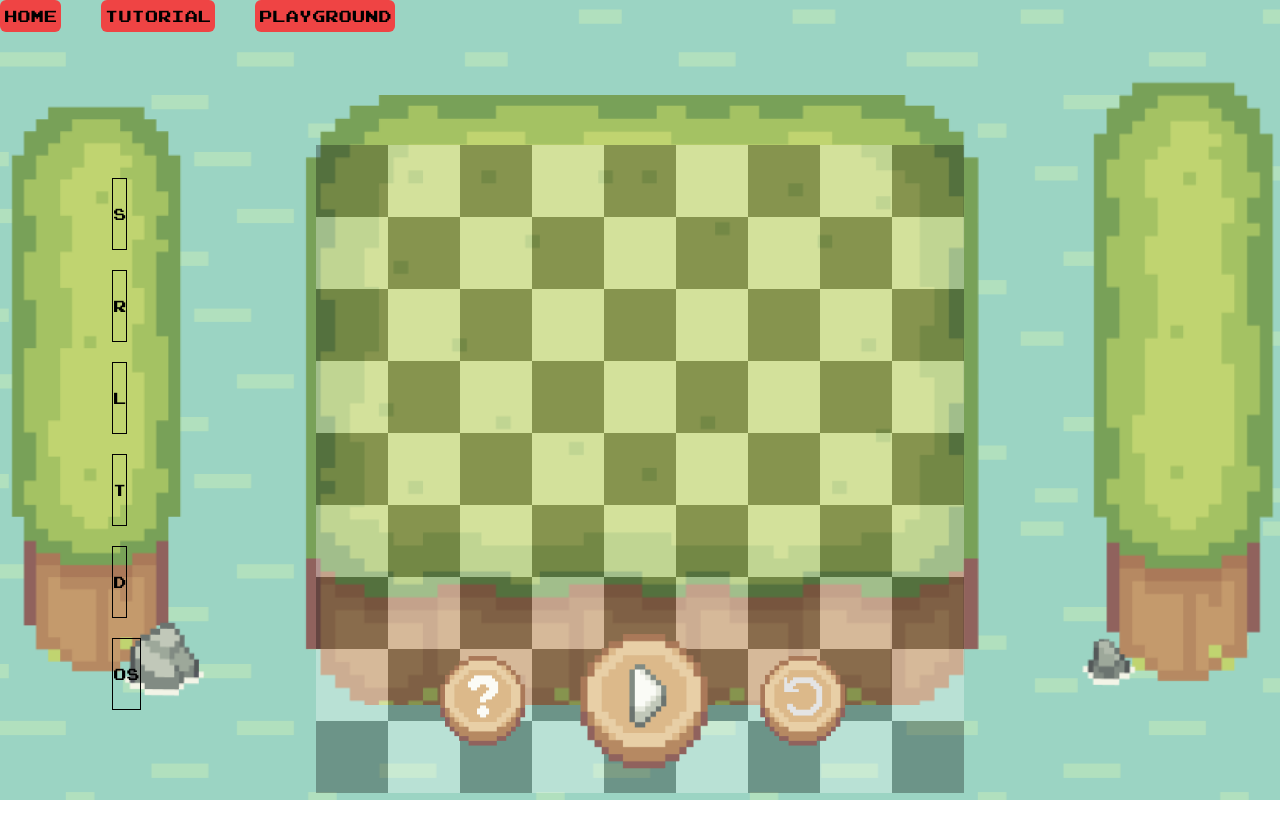
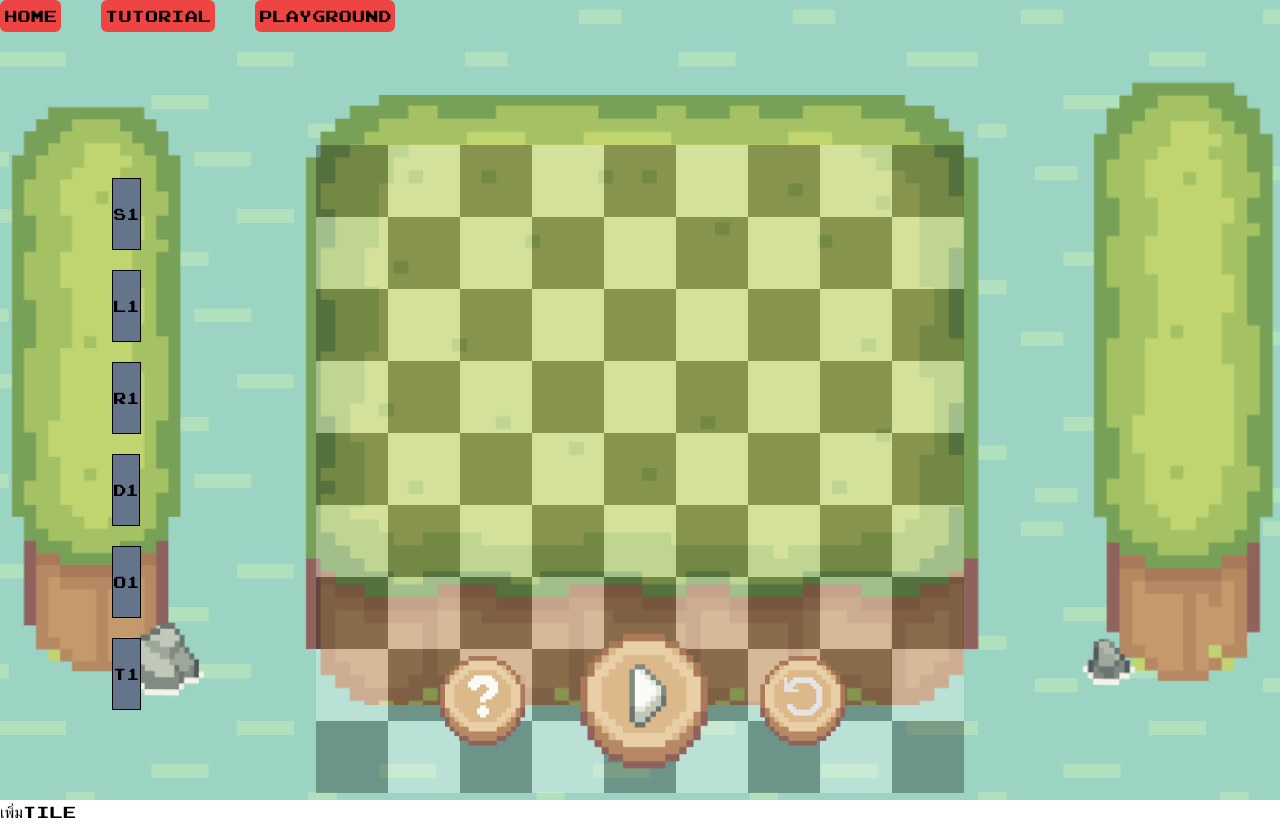
Before and after one commit to tirk101/toc_proj, a React (Vite) app: page /playground in a window 1280 px wide. Before the commit the page ends 800 px from the top, so only its background shows below. Built offline with nearby package versions, Linux system fonts and the light colour scheme.

Commit message:
data tile mangement

```diff
--- a/src/components/Board/index.tsx
+++ b/src/components/Board/index.tsx
@@ -3,7 +3,9 @@ import {DndContext} from '@dnd-kit/core';
 import Droppable from './Block/index';
 import {board} from '../../assets/home';
 
-const Board =({parent, tile}) =>{
+import Tile from '../Tile/index';
+
+const Board =({dataObject}) =>{
   const containers9x9 = ['a1', 'a2', 'a3','a4',"a5","a6","a7","a8","a9","b1","b2","b3","b4","b5","b6","b7","b8","b9","c1","c2","c3","c4","c5","c6","c7","c8","c9","d1","d2","d3","d4","d5","d6","d7","d8","d9","e1","e2","e3","e4","e5","e6","e7","e8","e9","f1","f2","f3","f4","f5","f6","f7","f8","f9","g1","g2","g3","g4","g5","g6","g7","g8","g9","h1","h2","h3","h4","h5","h6","h7","h8","h9","i1","i2","i3","i4","i5","i6","i7","i8","i9"];
 
   return (
@@ -15,12 +17,8 @@ const Board =({parent, tile}) =>{
               <div className='grid grid-cols-9 mt-[50px]'>
                 {containers9x9.map((id,index) => (
                   <Droppable key={id} id={id} index={index}>
-                    {parent[0].vid === id ? tile[0]: null}
-                    {parent[1].vid === id ? tile[1]: null}
-                    {parent[2].vid === id ? tile[2]: null}
-                    {parent[3].vid === id ? tile[3]: null}
-                    {parent[4].vid === id ? tile[4]: null}
-                    {parent[5].vid === id ? tile[5]: null}
+                  {dataObject.straight.map((item) => ((item.boardId === id) ?
+                    <Tile id={item.id} key={item.id} content={item.content} type={"straight"} boardId={item.boardId} /> : null))}
                   </Droppable>
                 ))}
                 </div>
--- a/src/components/Tile/index.tsx
+++ b/src/components/Tile/index.tsx
@@ -4,6 +4,12 @@ import {useDraggable} from '@dnd-kit/core';
 const Tile =(props) =>{
   const {attributes, listeners, setNodeRef, transform} = useDraggable({
     id: props.id,
+    data:
+    {
+      content: props.content,
+      boardId: props.boardId,
+      type: props.type,
+    }
   });
   const style = transform ? {
     transform: `translate3d(${transform.x}px, ${transform.y}px, 0)`,
@@ -11,8 +17,8 @@ const Tile =(props) =>{
 
 
   return (
-    <button ref={setNodeRef} style={style} {...listeners} {...attributes} className='w-[4.5rem] border-[1px] border-black  h-[4.5rem]  '>
-      {props.children}
+    <button ref={setNodeRef} style={style} {...listeners} {...attributes} className='w-[4.5rem] border-[1px] border-black  h-[4.5rem] bg-slate-500'>
+      {props.children}{props.id}
     </button>
   );
 }
--- a/src/components/Tileholder/index.tsx
+++ b/src/components/Tileholder/index.tsx
@@ -3,49 +3,65 @@ import { boardLeft } from '../../assets/home'
 import { tileHolder } from '../../assets/home';
 import Tile from '../Tile/index';
 
-const Tileholder = ({parent, tile}) => {
+
+const Tileholder = ({dataObject}) => {
+
+
+
   return (
     <div className=' relative z-10 '>
             <div className='absolute  w-full h-full flex flex-col '>
                 <div  className='flex flex-col  justify-center mx-[7rem] gap-5 mt-20 '>
                     <div className='relative'>
                         <div className=' absolute w-full h-full flex'>
-                            {parent[0].vid === null ? tile[0]: null}
+                            {dataObject.straight.map((item) => ((item.boardId === 'null')?
+                                <Tile id={item.id} key={item.id} content={item.content} type={"straight"}  boardId={item.boardId}/> : null
+                            ))}
                         </div>
                         <img src={tileHolder} className='w-[4.5rem] h-[4.5rem]' draggable={false}/>
                     </div>
 
                     <div className='relative'>
                         <div className=' absolute w-full h-full flex'>
-                            {parent[1].vid === null ? tile[1]: null}
+                            {dataObject.leftCorner.map((item) => (
+                                <Tile id={item.id} key={item.id} content={item.content} type={"leftCorner"}  boardId={item.boardId}/>
+                            ))}
                         </div>
                         <img src={tileHolder} className='w-[4.5rem] h-[4.5rem]' draggable={false}/>
                     </div>
 
                     <div className='relative'>
                         <div className=' absolute w-full h-full flex'>
-                            {parent[2].vid === null ? tile[2]: null}
+                            {dataObject.rightCorner.map((item) => (
+                                <Tile id={item.id} key={item.id} content={item.content} type={"rightCorner"}  boardId={item.boardId}/>
+                            ))}
                         </div>
                         <img src={tileHolder} className='w-[4.5rem] h-[4.5rem]' draggable={false}/>
                     </div>
 
                     <div className='relative'>
                         <div className=' absolute w-full h-full flex'>
-                            {parent[3].vid === null ? tile[3]: null}
+                            {dataObject.deadend.map((item) => (
+                                <Tile id={item.id} key={item.id} content={item.content} type={"deadend"}  boardId={item.boardId}/>
+                            ))}
                         </div>
                         <img src={tileHolder} className='w-[4.5rem] h-[4.5rem]' draggable={false}/>
                     </div>
 
                     <div className='relative'>
                         <div className=' absolute w-full h-full flex'>
-                            {parent[4].vid === null ? tile[4]: null}
+                            {dataObject.oneway.map((item) => (
+                                <Tile id={item.id} key={item.id} content={item.content} type={"oneway"}  boardId={item.boardId}/>
+                            ))}
                         </div>
                         <img src={tileHolder} className='w-[4.5rem] h-[4.5rem]' draggable={false}/>
                     </div>
 
                     <div className='relative'>
                         <div className=' absolute w-full h-full flex'>
-                            {parent[5].vid === null ? tile[5]: null}
+                            {dataObject.tway.map((item) => (
+                                <Tile id={item.id} key={item.id} content={item.content} type={"tway"}  boardId={item.boardId}/>
+                            ))}
                         </div>
                         <img src={tileHolder} className='w-[4.5rem] h-[4.5rem]' draggable={false}/>
                     </div>
--- /dev/null
+++ b/src/components/types.ts
@@ -0,0 +1,39 @@
+export type Id = string | number;
+
+
+
+export type StraightTile = {
+id: string;
+boardId: string;
+content: string;
+};
+
+export type LeftCorner = {
+id: string;
+boardId: string;
+content: string;
+};
+
+export type RightCorner = {
+id: string;
+boardId: string;
+content: string;
+};
+
+export type Deadend = {
+id: string;
+boardId: string;
+content: string;
+};
+
+export type Oneway = {
+id: string;
+boardId: string;
+content: string;
+};
+
+export type Tway = {
+id: string;
+boardId: string;
+content: string;
+};
--- a/src/page/Playground/index.tsx
+++ b/src/page/Playground/index.tsx
@@ -8,59 +8,125 @@ import Board  from '../../components/Board/index'
 import Tileholder from '../../components/Tileholder';
 import Sizechanger from '../../components/Sizechanger';
 import Tile from '../../components/Tile';
+import {StraightTile,LeftCorner,RightCorner,Deadend,Tway,Oneway} from '../../components/types'
+
+const defaultStraight: StraightTile[] = [
+  {
+      id: 's1',
+      boardId: 'null',
+      content: "พ่อง;"
+  },
+]
+
+const defaultLeftCorner: LeftCorner[] = [
+  {
+      id: 'l1',
+      boardId: 'null',
+      content: "พ่อง;"
+  },
+]
+
+const defaultRightCorder: RightCorner[] = [
+  {
+      id: 'r1',
+      boardId: 'null',
+      content: "พ่อง;"
+  },
+]
+
+const defaultDeadend: Deadend[] = [
+  {
+      id: 'd1',
+      boardId: 'null',
+      content: "พ่อง;"
+  },
+]
+
+const defaultTway: Tway[] = [
+  {
+      id: 't1',
+      boardId: 'null',
+      content: "พ่อง;"
+  },
+]
+
+const defaultOneway: Oneway[] = [
+  {
+      id: 'o1',
+      boardId: 'null',
+      content: "พ่อง;"
+  },
+
+]
+
 
 const index = () => {
-  const [parent, setParent] = useState([{id:'draggable1',vid:null},{id:'draggable2',vid:null},{id:'draggable3',vid:null},{id:'draggable4',vid:null},{id:'draggable5',vid:null},{id:'draggable6',vid:null}]);
+  //Data Section
+  const [straight, setStraight] = useState<StraightTile[]>(defaultStraight);
+  const [leftCorner, setLeftCorner] = useState<LeftCorner[]>(defaultLeftCorner);
+  const [rightCorner, setRightCorner] = useState<RightCorner[]>(defaultRightCorder);
+  const [deadend, setDeadend] = useState<Deadend[]>(defaultDeadend);
+  const [tway, setTway] = useState<Tway[]>(defaultTway);
+  const [oneway, setOneway] = useState<Oneway[]>(defaultOneway);
+  const dataObject = {straight: straight, leftCorner: leftCorner, rightCorner: rightCorner, deadend: deadend, tway: tway, oneway: oneway}
 
-  function handleDragEnd(event) {
-    const {active, over} = event;
-    const activeIndex = parent.findIndex((item) => item.id === active.id);
-    if (over === null)
+
+
+const  handleDragEnd = (event) => {
+    const {over, active} = event;
+
+    const activeIndex = straight.findIndex((item) => item.id === active.id)
+
+    straight[activeIndex].boardId = over?.id || 'null';
+    setStraight([...straight]);
+
+    const hasANullBoardId = straight.some((item) => item.boardId === 'null');
+
+    if(!hasANullBoardId)
     {
-        parent[activeIndex].vid = null;
-        const updatedParent = [...parent];
-        setParent(updatedParent);
-    }
-    else
-    {
-
-      const overIndex = parent.findIndex((item) => item.vid === over.id);
-      if(parent[overIndex] && (parent[overIndex] !== parent[activeIndex]))
-      {
-
-      }
-      else
-      {
-        parent[activeIndex].vid = over.id;
-        const updatedParent = [...parent];
-        setParent(updatedParent);
-      }
+      handleIncreaseTile(active);
     }
 
   }
 
-  const tile = [
-    <Tile id="draggable1">S</Tile>,
-    <Tile id="draggable2">R</Tile>,
-    <Tile id="draggable3">L</Tile>,
-    <Tile id="draggable4">T</Tile>,
-    <Tile id="draggable5">D</Tile>,
-    <Tile id="draggable6">OS</Tile>
-];
+const handleIncreaseTile = (active) => {
+  const tileTypeMap = {
+    straight: { state: straight, setState: setStraight },
+    leftCorner: { state: leftCorner, setState: setLeftCorner },
+    rightCorner: { state: rightCorner, setState: setRightCorner },
+    deadend: { state: deadend, setState: setDeadend },
+    tway: { state: tway, setState: setTway },
+    oneway: { state: oneway, setState: setOneway },
+  };
+
+  const { type } = active.data.current;
+  const { state, setState } = tileTypeMap[type];
+
+  const newTile = {
+    id: `${type.charAt(0)}${state.length + 1}`,
+    boardId: 'null',
+    content: "พ่อง",
+  };
+
+  setState([...state, newTile]);
+}
 
   return (
     <DndContext onDragEnd={handleDragEnd}>
       <div style={{ backgroundImage: `url(${background})` }} className='w-full h-[100vh] flex justify-center items-center gap-[5rem] overflow-hidden animate-moving-background' >
-          <Tileholder parent={parent} tile={tile}/>
-          <Board parent={parent} tile={tile}/>
+          <Tileholder dataObject={dataObject} />
+          <Board dataObject={dataObject}/>
           <Sizechanger/>
           <div className=' absolute flex bottom-1 w-[30rem] justify-center items-center'>
             <img src={tutorialButton} className='w-[8rem] pointer-events-auto hover:translate-y-[-3px] duration-100 active:opacity-70 active:hover:translate-y-[3px]  [clip-path:circle(40%_at_50%_50%)]' draggable={false} />
             <img src={startButton} className='w-[12rem] pointer-events-auto hover:translate-y-[-3px] duration-100   active:opacity-70 active:hover:translate-y-[3px] [clip-path:circle(38%_at_50%_50%)]' draggable={false}/>
             <img src={restartButton} className='w-[8rem] pointer-events-auto hover:translate-y-[-3px] duration-100 active:opacity-70 active:hover:translate-y-[3px] [clip-path:circle(40%_at_50%_50%)]' draggable={false}/>
           </div>
+
       </div>
+      <button onClick={handleIncreaseTile}>เพิ่มTile</button>
       </DndContext>
+
   )
 }
 export default index
```
